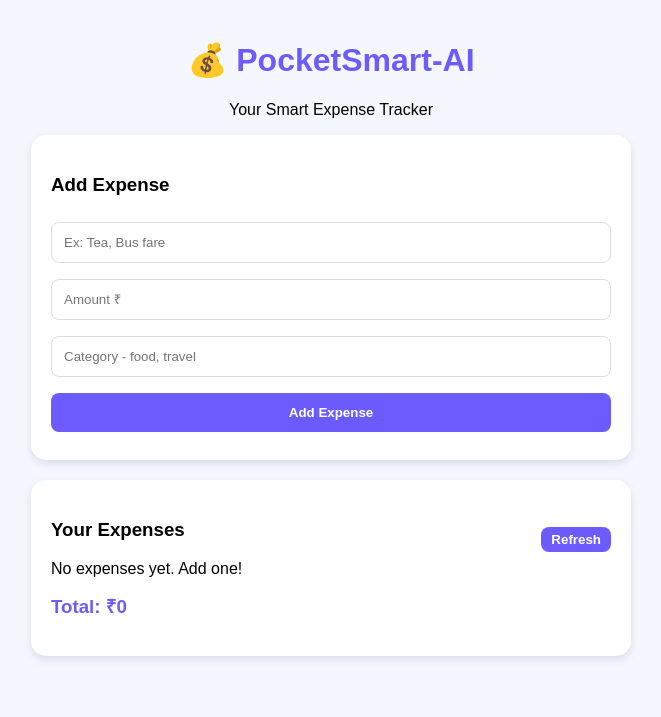
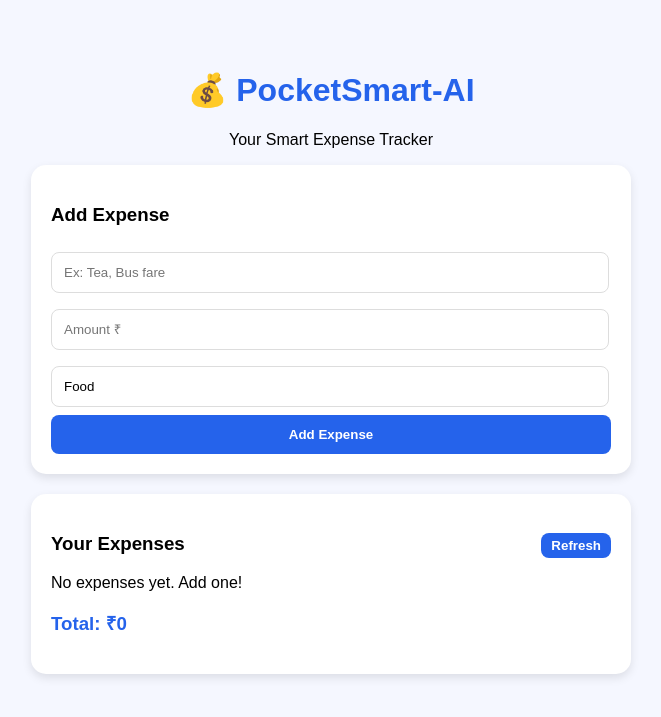
Before and after one commit to saranyasaranya41305-arch/Pocketsmart-AI, a FastAPI app: page / in a window 1280 px wide. Shown: the top 717 px of the page, without its empty margins (309-970 px from the left). Run offline with FastAPI, Linux system fonts and the light colour scheme; data that the repository does not hold is empty.

Commit message:
Update index.html

```diff
--- a/templates/index.html
+++ b/templates/index.html
@@ -1,59 +1,71 @@
 <!DOCTYPE html>
 <html>
 <head>
-<title>PocketSmart-AI 💰</title>
-<meta name="viewport" content="width=device-width, initial-scale=1">
+<title>PocketSmart-AI</title>
 <style>
-body{font-family:Arial;max-width:600px;margin:auto;padding:20px;background:#f5f7ff}
+body{font-family:Arial;max-width:600px;margin:30px auto;background:#f5f7ff;padding:20px}
+h1{color:#2563eb;text-align:center}
 .card{background:white;padding:20px;border-radius:15px;box-shadow:0 4px 10px rgba(0,0,0,0.1);margin-bottom:20px}
-input,button{padding:12px;width:100%;margin:8px 0;border-radius:8px;border:1px solid #ddd;box-sizing:border-box}
-button{background:#6c5cff;color:white;border:none;font-weight:bold;cursor:pointer}
-button:hover{background:#5848e0}
-.expense{border-bottom:1px solid #eee;padding:10px 0;display:flex;justify-content:space-between}
-h1{color:#6c5cff;text-align:center}
+input{width:95%;padding:12px;margin:8px 0;border:1px solid #ddd;border-radius:8px}
+button{background:#2563eb;color:white;border:none;padding:12px;width:100%;border-radius:8px;font-weight:bold;cursor:pointer}
+.item{background:#f1f5ff;padding:10px;margin:8px 0;border-radius:8px;display:flex;justify-content:space-between}
 </style>
 </head>
 <body>
 <h1>💰 PocketSmart-AI</h1>
 <p style="text-align:center">Your Smart Expense Tracker</p>
+
 <div class="card">
 <h3>Add Expense</h3>
 <input id="title" placeholder="Ex: Tea, Bus fare">
 <input id="amount" type="number" placeholder="Amount ₹">
-<input id="category" placeholder="Category - food, travel">
-<button onclick="addExpense()">Add Expense</button>
+<input id="category" placeholder="Category - Food, Travel" value="Food">
+<button onclick="addExp()">Add Expense</button>
 </div>
+
 <div class="card">
-<h3>Your Expenses <button onclick="loadExpenses()" style="width:auto;padding:5px 10px;float:right">Refresh</button></h3>
-<div id="list">Loading...</div>
-<h3 id="total" style="margin-top:15px;color:#6c5cff"></h3>
+<h3>Your Expenses <button onclick="loadExp()" style="width:auto;float:right;padding:5px 10px">Refresh</button></h3>
+<div id="list">No expenses yet. Add one!</div>
+<h3 id="total" style="color:#2563eb">Total: ₹0</h3>
 </div>
+
 <script>
-async function loadExpenses(){
-  let res = await fetch('/api/expenses');
-  let data = await res.json();
-  let list = document.getElementById('list');
-  let total=0;
-  if(data.length==0){list.innerHTML='No expenses yet. Add one!';}
-  else{
-    list.innerHTML='';
-    data.reverse().forEach(e=>{
-      total+=e.amount;
-      list.innerHTML+=`<div class="expense"><span><b>${e.title}</b> <small>(${e.category})</small></span><span>₹${e.amount}</span></div>`;
-    });
-  }
-  document.getElementById('total').innerText='Total: ₹'+total;
+let exps = JSON.parse(localStorage.getItem('exps') || '[]');
+
+async function addExp(){
+ let t=document.getElementById('title').value;
+ let a=document.getElementById('amount').value;
+ let c=document.getElementById('category').value;
+ if(!t || !a){alert('Title and Amount podu da!');return}
+ let data={title:t,amount:parseFloat(a),category:c,date:new Date().toLocaleDateString()};
+
+ // save local
+ exps.push(data);
+ localStorage.setItem('exps',JSON.stringify(exps));
+
+ // try backend also
+ try{await fetch('/api/expenses',{method:'POST',headers:{'Content-Type':'application/json'},body:JSON.stringify(data)})}catch(e){}
+
+ document.getElementById('title').value='';
+ document.getElementById('amount').value='';
+ show();
 }
-async function addExpense(){
-  let title=document.getElementById('title').value;
-  let amount=parseFloat(document.getElementById('amount').value);
-  let category=document.getElementById('category').value||'general';
-  if(!title||!amount){alert('Title and Amount needed da!');return;}
-  await fetch('/api/expenses',{method:'POST',headers:{'Content-Type':'application/json'},body:JSON.stringify({title,amount,category})});
-  document.getElementById('title').value='';document.getElementById('amount').value='';
-  loadExpenses();
+
+function show(){
+ let list=document.getElementById('list');
+ let tot=0;
+ if(exps.length==0){list.innerHTML='No expenses yet. Add one!';}
+ else{
+  list.innerHTML='';
+  exps.forEach(e=>{
+   tot+=e.amount;
+   list.innerHTML+=`<div class="item"><span><b>${e.title}</b> - ${e.category}</span><span>₹${e.amount}</span></div>`;
+  });
+ }
+ document.getElementById('total').innerText='Total: ₹'+tot;
 }
-loadExpenses();
+function loadExp(){show()}
+show();
 </script>
 </body>
 </html>
```
